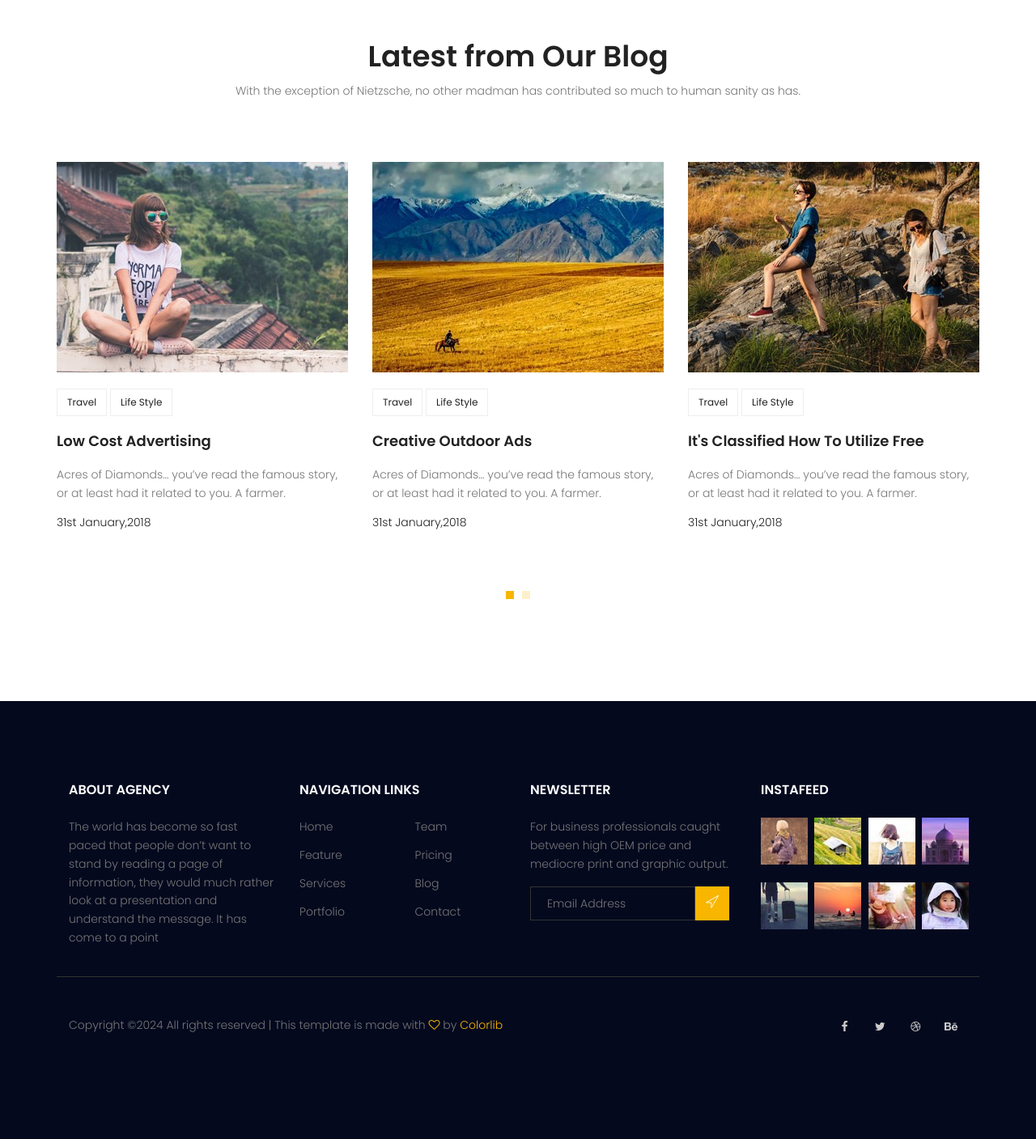
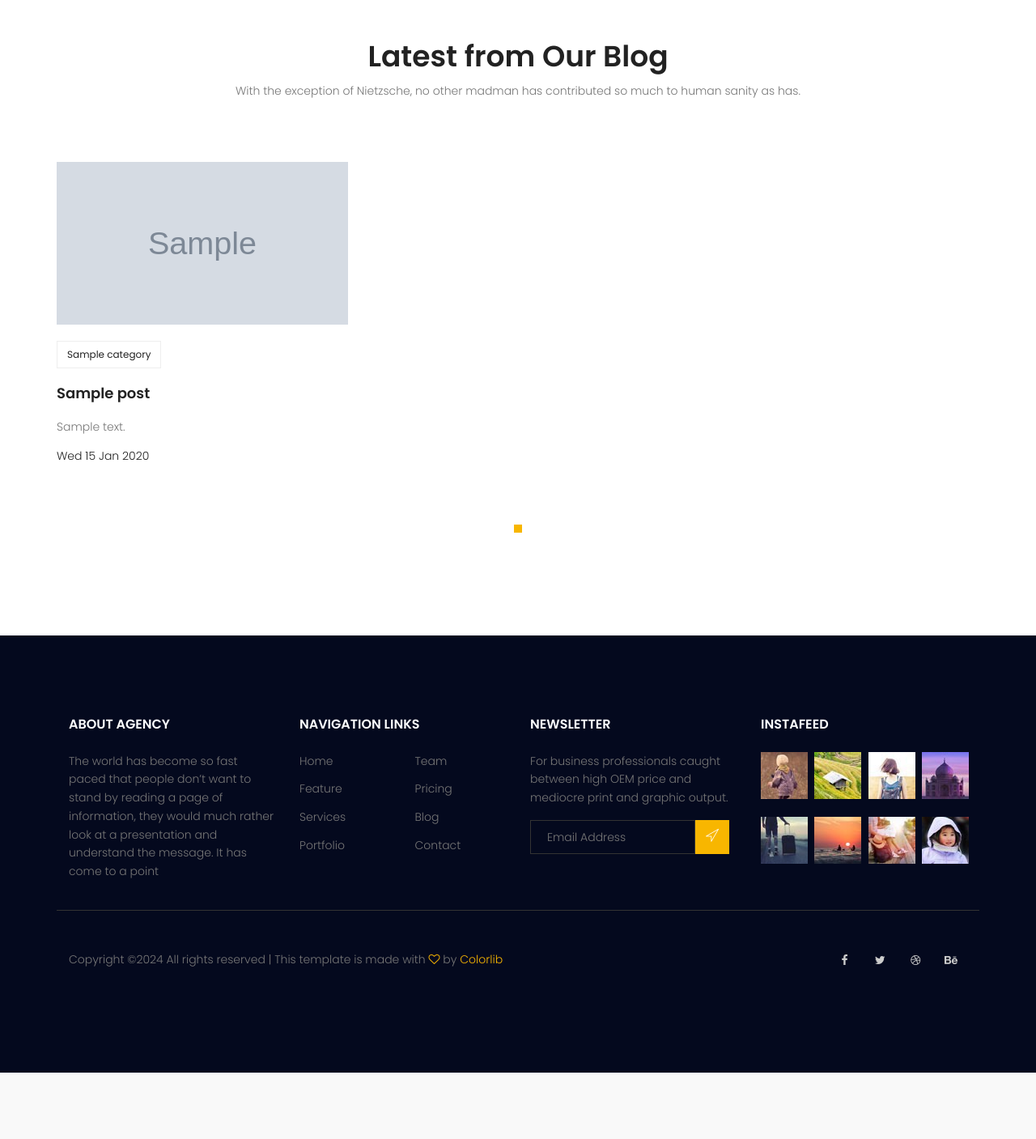
Before and after one commit to RealAriya/Mysite, a Django app: page / in a window 1280 px wide. Shown: the part 2589-3996 px from the top of the page at 81% size. After the commit the page ends 3914 px from the top, so only its background shows below. Run offline with Django 4.2, Linux system fonts and the light colour scheme; tables that the repository leaves empty hold one stand-in row (values such as "Sample post"); grey boxes marked "Sample" are stand-in pictures; some libraries are stand-ins or nearby versions.

Commit message:
Create another section in index by inclusion tag
+ It better to create inclusion tag to it's own app
    (website) to be clear and standard
+ load tags in index.html
+ create a html file for latest post in website

```diff
--- a/blog/templatetags/blog_tags.py
+++ b/blog/templatetags/blog_tags.py
@@ -1,4 +1,5 @@
 from django import template
+from django.utils import timezone
 from blog.models import post, Category
 from django.template.defaultfilters import stringfilter
 register = template.Library()
@@ -30,3 +31,13 @@ def postcategories():
         cat_dict[name]=postss.filter(category=name).count()
 
     return {'categories':cat_dict}
+
+
+
+@register.inclusion_tag('website/latest-post.html')
+def website_latest():
+    now = timezone.now()
+    postss = post.objects.filter(status=1, published_date__lte=now)[:6]
+    categories = Category.objects.all()
+
+    return {'postss':postss, 'categories':categories}
--- a/templates/website/index.html
+++ b/templates/website/index.html
@@ -1,5 +1,6 @@
 {% extends 'base.html' %}
 {% load static %}
+{% load blog_tags %}
 {% block content %}
 	<!-- start banner Area -->
 	<section class="banner-area relative">
@@ -175,154 +176,6 @@
 
 
 	<!-- Start blog Area -->
-	<section class="recent-blog-area section-gap">
-		<div class="container">
-			<div class="row d-flex justify-content-center">
-				<div class="menu-content pb-60 col-lg-9">
-					<div class="title text-center">
-						<h1 class="mb-10">Latest from Our Blog</h1>
-						<p>With the exception of Nietzsche, no other madman has contributed so much to human sanity as has.</p>
-					</div>
-				</div>
-			</div>
-			<div class="row">
-				<div class="active-recent-blog-carusel">
-					<div class="single-recent-blog-post item">
-						<div class="thumb">
-							<img class="img-fluid" src="{% static 'img/b1.jpg'%}" alt="">
-						</div>
-						<div class="details">
-							<div class="tags">
-								<ul>
-									<li>
-										<a href="#">Travel</a>
-									</li>
-									<li>
-										<a href="#">Life Style</a>
-									</li>
-								</ul>
-							</div>
-							<a href="#"><h4 class="title">Low Cost Advertising</h4></a>
-							<p>
-								Acres of Diamonds… you’ve read the famous story, or at least had it related to you. A farmer.
-							</p>
-							<h6 class="date">31st January,2018</h6>
-						</div>
-					</div>
-					<div class="single-recent-blog-post item">
-						<div class="thumb">
-							<img class="img-fluid" src="{% static 'img/b2.jpg'%}" alt="">
-						</div>
-						<div class="details">
-							<div class="tags">
-								<ul>
-									<li>
-										<a href="#">Travel</a>
-									</li>
-									<li>
-										<a href="#">Life Style</a>
-									</li>
-								</ul>
-							</div>
-							<a href="#"><h4 class="title">Creative Outdoor Ads</h4></a>
-							<p>
-								Acres of Diamonds… you’ve read the famous story, or at least had it related to you. A farmer.
-							</p>
-							<h6 class="date">31st January,2018</h6>
-						</div>
-					</div>
-					<div class="single-recent-blog-post item">
-						<div class="thumb">
-							<img class="img-fluid" src="{% static 'img/b3.jpg'%}" alt="">
-						</div>
-						<div class="details">
-							<div class="tags">
-								<ul>
-									<li>
-										<a href="#">Travel</a>
-									</li>
-									<li>
-										<a href="#">Life Style</a>
-									</li>
-								</ul>
-							</div>
-							<a href="#"><h4 class="title">It's Classified How To Utilize Free</h4></a>
-							<p>
-								Acres of Diamonds… you’ve read the famous story, or at least had it related to you. A farmer.
-							</p>
-							<h6 class="date">31st January,2018</h6>
-						</div>
-					</div>
-					<div class="single-recent-blog-post item">
-						<div class="thumb">
-							<img class="img-fluid" src="{% static 'img/b1.jpg'%}" alt="">
-						</div>
-						<div class="details">
-							<div class="tags">
-								<ul>
-									<li>
-										<a href="#">Travel</a>
-									</li>
-									<li>
-										<a href="#">Life Style</a>
-									</li>
-								</ul>
-							</div>
-							<a href="#"><h4 class="title">Low Cost Advertising</h4></a>
-							<p>
-								Acres of Diamonds… you’ve read the famous story, or at least had it related to you. A farmer.
-							</p>
-							<h6 class="date">31st January,2018</h6>
-						</div>
-					</div>
-					<div class="single-recent-blog-post item">
-						<div class="thumb">
-							<img class="img-fluid" src="{% static 'img/b2.jpg'%}" alt="">
-						</div>
-						<div class="details">
-							<div class="tags">
-								<ul>
-									<li>
-										<a href="#">Travel</a>
-									</li>
-									<li>
-										<a href="#">Life Style</a>
-									</li>
-								</ul>
-							</div>
-							<a href="#"><h4 class="title">Creative Outdoor Ads</h4></a>
-							<p>
-								Acres of Diamonds… you’ve read the famous story, or at least had it related to you. A farmer.
-							</p>
-							<h6 class="date">31st January,2018</h6>
-						</div>
-					</div>
-					<div class="single-recent-blog-post item">
-						<div class="thumb">
-							<img class="img-fluid" src="{% static 'img/b3.jpg'%}" alt="">
-						</div>
-						<div class="details">
-							<div class="tags">
-								<ul>
-									<li>
-										<a href="#">Travel</a>
-									</li>
-									<li>
-										<a href="#">Life Style</a>
-									</li>
-								</ul>
-							</div>
-							<a href="#"><h4 class="title">It's Classified How To Utilize Free</h4></a>
-							<p>
-								Acres of Diamonds… you’ve read the famous story, or at least had it related to you. A farmer.
-							</p>
-							<h6 class="date">31st January,2018</h6>
-						</div>
-					</div>
-
-				</div>
-			</div>
-		</div>
-	</section>
+		{% website_latest %}
 	<!-- End recent-blog Area -->
 {% endblock %}
--- /dev/null
+++ b/templates/website/latest-post.html
@@ -0,0 +1,44 @@
+{% load static %}
+
+<section class="recent-blog-area section-gap">
+    <div class="container">
+        <div class="row d-flex justify-content-center">
+            <div class="menu-content pb-60 col-lg-9">
+                <div class="title text-center">
+                    <h1 class="mb-10">Latest from Our Blog</h1>
+                    <p>With the exception of Nietzsche, no other madman has contributed so much to human sanity as has.</p>
+                </div>
+            </div>
+        </div>
+        <div class="row">
+            <div class="active-recent-blog-carusel">
+                {% for j in postss %}
+                <div class="single-recent-blog-post item">
+
+                    <div class="thumb">
+
+                        <img class="img-fluid" src="{{ j.image.url }}" style="width: 360px; height: 201px;" alt="">
+                    </div>
+                    <div class="details">
+                        <div class="tags">
+                            <ul>
+                                {% for cat in j.category.all %}
+                                <li>
+                                    <a href="{% url 'blog:category' cat_name=cat.name %}">{{cat.name}}</a>
+                                </li>
+                                {% endfor %}
+                            </ul>
+                        </div>
+                        <a href="{% url 'blog:single' pid=j.id %}"><h4 class="title">{{j.title}}</h4></a>
+                        <p>
+                            {{j.content|truncatewords:7}}
+                        </p>
+                        <h6 class="date">{{j.published_date|date:"D d M Y"}}</h6>
+
+                    </div>
+                </div>
+                {% endfor %}
+            </div>
+        </div>
+    </div>
+</section>
```
Also changed, not shown: media/blog/data_analyze.jfif (added), media/blog/hybrid.jfif (added), statics/img/blog/data_analyze.jfif (added), statics/img/blog/hybrid.jfif (added), 2 other files.
